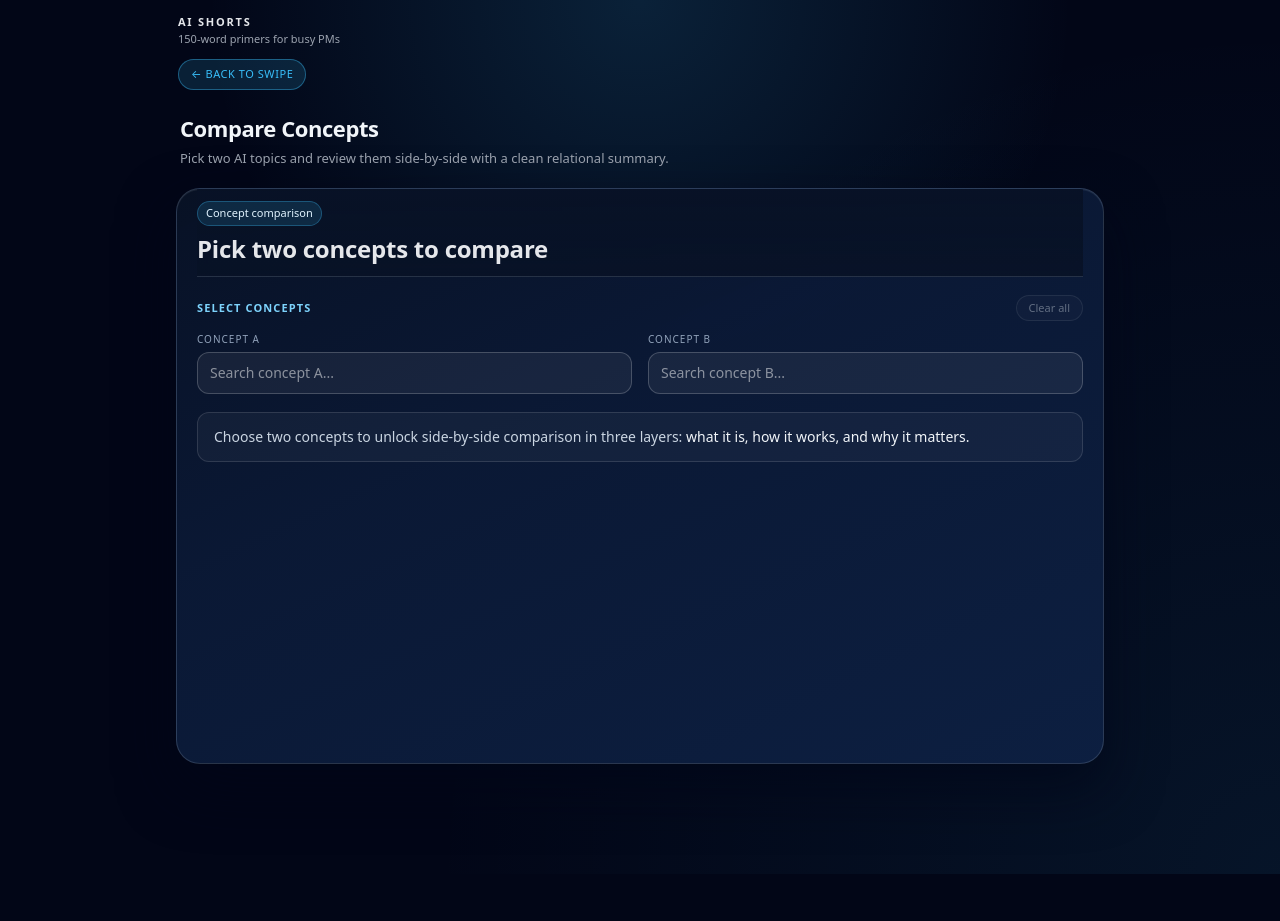
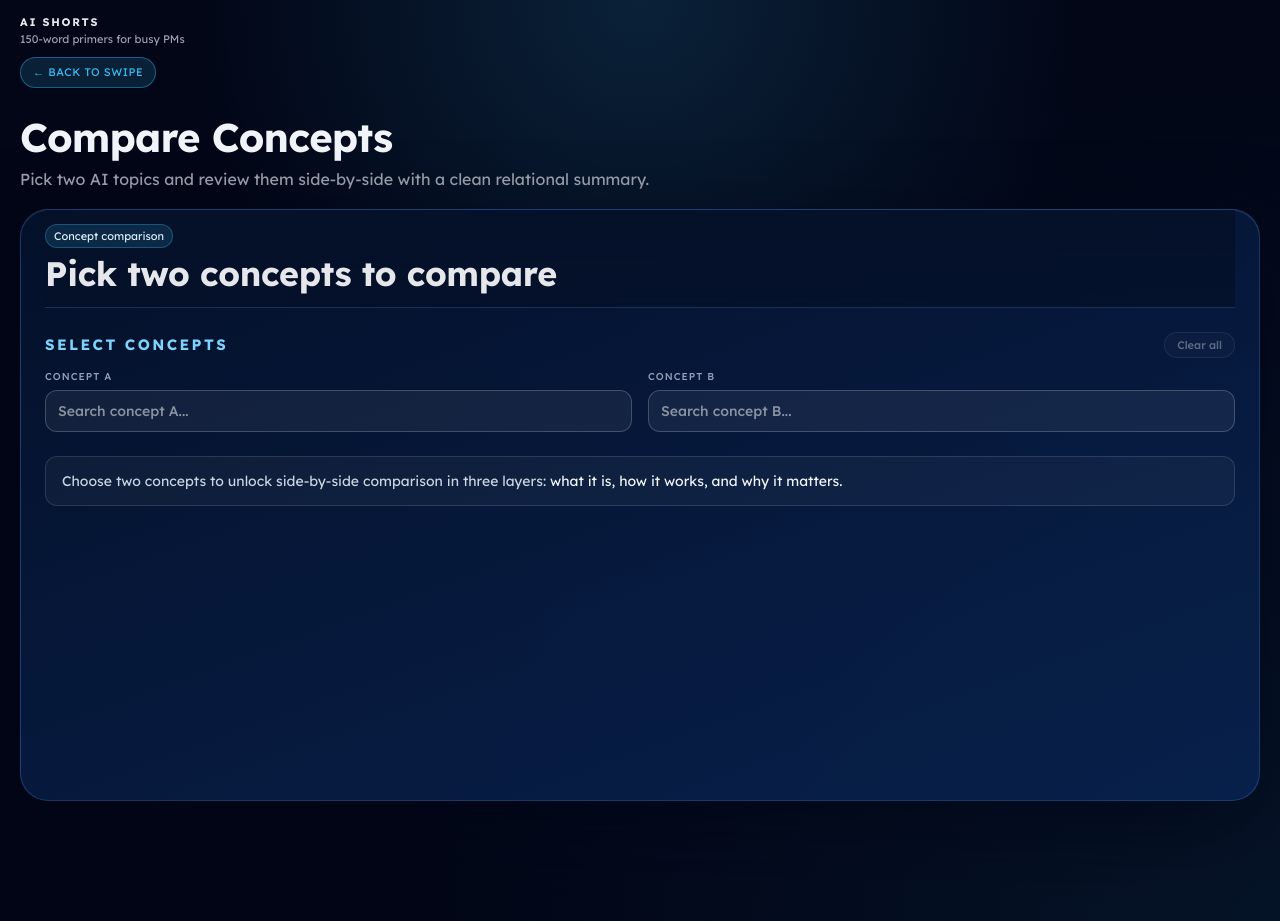
Before and after one commit to ashishgayakwar/ai-shorts, a Next.js app: page /compare in a window 1280 px wide. Before the commit the page ends 874 px from the top, so only its background shows below. Built offline with nearby package versions, Linux system fonts and the light colour scheme.

Commit message:
Refine swipe styling, home header nav, and switch to Lexend font

```diff
--- a/app/globals.css
+++ b/app/globals.css
@@ -26,7 +26,7 @@ body {
     radial-gradient(circle at bottom right, rgba(56, 189, 248, 0.08), transparent 55%),
     #020617 !important;
   color: var(--text-main);
-  font-family: system-ui, -apple-system, "SF Pro Text", "Segoe UI", sans-serif;
+  font-family: var(--font-lexend), system-ui, -apple-system, "SF Pro Text", "Segoe UI", sans-serif;
 }
 
 /* -------------------------------------------------------
@@ -34,7 +34,7 @@ body {
 ------------------------------------------------------- */
 .ai-shorts-shell {
   min-height: 100vh;
-  max-width: 960px;
+  max-width: 1280px;
   margin: 0 auto;
   display: flex;
   flex-direction: column;
@@ -45,18 +45,18 @@ body {
   display: flex;
   align-items: flex-start;
   justify-content: center;
-  padding: 12px 16px 20px;
+  padding: 10px 20px 24px;
 }
 
 /* -------------------------------------------------------
    TOPBAR (CARDS + QUIZ)
 ------------------------------------------------------- */
 .ai-shorts-topbar {
-  padding: 14px 18px 2px;
+  padding: 14px 20px 2px;
   display: flex;
   flex-direction: column;
   align-items: flex-start;
-  gap: 6px;
+  gap: 4px;
 }
 
 .ai-shorts-brand-title {
@@ -117,21 +117,22 @@ body {
    HERO (SHARED)
 ------------------------------------------------------- */
 .ai-shorts-hero {
-  padding: 10px 20px 8px;
-  margin-top: 10px;
+  padding: 14px 20px 8px;
+  margin-top: 12px;
 }
 
 .ai-shorts-hero-title {
-  font-size: 22px;
+  font-size: clamp(28px, 3.4vw, 40px);
   font-weight: 700;
   letter-spacing: -0.02em;
   color: #f1f5f9;
   margin: 0;
+  line-height: 1.08;
 }
 
 .ai-shorts-hero-sub {
-  margin: 4px 0 0;
-  font-size: 13px;
+  margin: 8px 0 0;
+  font-size: 16px;
   color: var(--text-muted);
 }
 
@@ -168,23 +169,23 @@ body {
 .card-stack-wrapper {
   width: 100%;
   margin: 0 auto;
-  padding-bottom: 90px;
+  padding-bottom: 96px;
 }
 
 .swipe-card {
   width: 100%;
-  height: clamp(460px, 72vh, 760px);
-  min-height: 440px;
-  border-radius: 24px;
+  height: clamp(520px, 74vh, 920px);
+  min-height: 520px;
+  border-radius: 28px;
   background: linear-gradient(
-    155deg,
-    rgba(8, 18, 38, 0.96) 0%,
-    rgba(11, 26, 55, 0.94) 40%,
-    rgba(13, 32, 66, 0.97) 100%
+    160deg,
+    rgba(4, 17, 43, 0.94) 0%,
+    rgba(7, 28, 66, 0.92) 60%,
+    rgba(8, 34, 78, 0.92) 100%
   );
-  border: 1px solid rgba(148, 163, 184, 0.24);
+  border: 1px solid rgba(96, 165, 250, 0.25);
   box-shadow:
-    0 24px 56px rgba(2, 6, 23, 0.68),
+    0 30px 84px rgba(2, 6, 23, 0.62),
     inset 0 1px 0 rgba(226, 232, 240, 0.08);
   display: flex;
   flex-direction: column;
@@ -206,7 +207,7 @@ body {
 .swipe-card-inner {
   flex: 1;
   overflow-y: auto;
-  padding: 0 20px 24px;
+  padding: 0 24px 30px;
   -webkit-overflow-scrolling: touch;
 }
 
@@ -215,15 +216,15 @@ body {
   position: sticky;
   top: 0;
   z-index: 5;
-  padding-bottom: 12px;
-  padding-top: 12px;
-  margin-bottom: 10px;
+  padding-bottom: 14px;
+  padding-top: 14px;
+  margin-bottom: 14px;
   background: linear-gradient(
     to bottom,
-    rgba(8, 18, 38, 0.98),
-    rgba(8, 18, 38, 0.88)
+    rgba(5, 17, 41, 0.96),
+    rgba(5, 17, 41, 0.86)
   );
-  border-bottom: 1px solid rgba(148, 163, 184, 0.22);
+  border-bottom: 1px solid rgba(96, 165, 250, 0.22);
   backdrop-filter: blur(6px);
 }
 
@@ -249,36 +250,36 @@ body {
 }
 
 .swipe-card-title {
-  font-size: clamp(20px, 2.2vw, 24px);
+  font-size: clamp(26px, 3.2vw, 34px);
   font-weight: 700;
-  line-height: 1.25;
+  line-height: 1.08;
   letter-spacing: -0.01em;
 }
 
 /* Sections */
 .swipe-card-section {
-  margin-top: 18px;
+  margin-top: 24px;
   flex-shrink: 0;
 }
 
 .swipe-card-section-title {
-  font-size: 11px;
+  font-size: 15px;
   font-weight: 700;
   text-transform: uppercase;
-  letter-spacing: 0.1em;
+  letter-spacing: 0.16em;
   color: #7dd3fc;
-  margin-bottom: 8px;
+  margin-bottom: 12px;
 }
 
 .swipe-card-summary {
-  font-size: 14px;
+  font-size: 15px;
   line-height: 1.68;
   color: var(--text-main);
 }
 
 .swipe-card-summary p {
-  margin: 6px 0;
-  font-size: 14px;
+  margin: 8px 0;
+  font-size: 15px;
   line-height: 1.68;
   color: #dbe7f4;
 }
@@ -297,42 +298,43 @@ body {
     rgba(2, 6, 23, 0.96),
     rgba(2, 6, 23, 0.8)
   );
-  padding: 10px 12px calc(10px + env(safe-area-inset-bottom));
+  padding: 12px 20px calc(12px + env(safe-area-inset-bottom));
   z-index: 9;
   width: 100%;
-  border-top: 1px solid rgba(148, 163, 184, 0.2);
+  border-top: 1px solid rgba(96, 165, 250, 0.18);
   backdrop-filter: blur(6px);
 }
 
 .swipe-nav {
   width: 100%;
-  max-width: 560px;
+  max-width: 1280px;
   display: flex;
   justify-content: space-between;
   align-items: center;
   color: var(--text-muted);
-  font-size: 13px;
+  font-size: 15px;
   gap: 10px;
 }
 
 .swipe-nav-btn {
   border: 1px solid rgba(56, 189, 248, 0.35);
-  background: rgba(56, 189, 248, 0.12);
+  background: rgba(5, 34, 78, 0.66);
   color: #e0f2fe;
-  padding: 8px 12px;
+  padding: 10px 26px;
   cursor: pointer;
   border-radius: 999px;
   font-weight: 600;
   letter-spacing: 0.02em;
-  min-width: 110px;
+  min-width: 150px;
 }
 .swipe-nav-btn:hover:not(:disabled) {
-  background: rgba(56, 189, 248, 0.2);
+  background: rgba(9, 54, 110, 0.84);
   color: #f0f9ff;
 }
 .swipe-nav-btn:disabled {
-  opacity: 0.35;
+  opacity: 0.44;
   cursor: default;
+  border-color: rgba(71, 85, 105, 0.42);
 }
 
 /* -------------------------------------------------------
@@ -645,11 +647,11 @@ body {
   }
 
   .swipe-card-title {
-    font-size: 19px;
+    font-size: 24px;
   }
 
   .swipe-card-summary p {
-    font-size: 13px;
+    font-size: 14px;
     line-height: 1.62;
   }
 
@@ -727,18 +729,18 @@ body {
 .module-filter-select {
   width: 100%;
   display: block;
-  padding: 5px 40px 5px 14px; /* space for arrow */
-  font-size: 12px;
+  padding: 10px 42px 10px 14px; /* space for arrow */
+  font-size: 16px;
   color: #ffffff;
   background: rgba(255, 255, 255, 0.05); /* subtle background */
-  border: 1px solid rgba(255, 255, 255, 0.25); /* visible clean border */
-  border-radius: 12px;
+  border: 1px solid rgba(148, 163, 184, 0.4); /* visible clean border */
+  border-radius: 14px;
   appearance: none;
   -webkit-appearance: none;
   -moz-appearance: none;
   outline: none;
   cursor: pointer;
-  margin-top: 5px;
+  margin-top: 6px;
 }
 
 /* Dropdown arrow */
--- a/app/layout.tsx
+++ b/app/layout.tsx
@@ -1,11 +1,11 @@
 import type { Metadata } from "next";
-import { Geist, Geist_Mono } from "next/font/google";
+import { Lexend, Geist_Mono } from "next/font/google";
 import "./globals.css";
 import Script from "next/script";
 import Providers from "./providers";
 
-const geistSans = Geist({
-  variable: "--font-geist-sans",
+const lexend = Lexend({
+  variable: "--font-lexend",
   subsets: ["latin"],
 });
 
@@ -68,7 +68,7 @@ export default function RootLayout({
         </Script>
       </head>
 
-      <body className={`${geistSans.variable} ${geistMono.variable} antialiased`}>
+      <body className={`${lexend.variable} ${geistMono.variable} antialiased`}>
         {/* ✅ Google Tag Manager (noscript) */}
         <noscript>
           <iframe
--- a/app/page.tsx
+++ b/app/page.tsx
@@ -28,6 +28,12 @@ const learningTracks = [
   },
 ];
 
+const headerLinks = [
+  { label: "Quiz", href: "/swipe?mode=quiz" },
+  { label: "Visualize", href: "/swipe?mode=visualize" },
+  { label: "Compare Concepts", href: "/compare" },
+];
+
 export default async function Home() {
   const session = await getServerSession(authOptions);
   const userLabel = session?.user?.name || session?.user?.email;
@@ -41,7 +47,7 @@ export default async function Home() {
 
       <div className="relative mx-auto flex min-h-screen w-full max-w-6xl flex-col px-5 py-6 sm:px-8 sm:py-8">
         <header className="rounded-2xl border border-white/15 bg-white/5 px-4 py-3 backdrop-blur-xl sm:px-6">
-          <div className="flex flex-wrap items-center justify-between gap-3">
+          <div className="flex items-center justify-between gap-3">
             <div className="flex items-center gap-3">
               <div className="flex h-10 w-10 items-center justify-center rounded-xl border border-white/20 bg-white/10">
                 <Image src="/favicon.ico" alt="AI PM World" width={20} height={20} priority />
@@ -53,6 +59,18 @@ export default async function Home() {
                 <p className="text-xs text-slate-300/80">Learn. Build. Ship AI products.</p>
               </div>
             </div>
+
+            <nav className="hidden items-center gap-2 md:flex">
+              {headerLinks.map((item) => (
+                <Link
+                  key={item.href}
+                  href={item.href}
+                  className="rounded-full border border-white/20 bg-white/[0.04] px-3 py-1.5 text-xs font-semibold text-slate-200 transition hover:border-cyan-200/45 hover:bg-cyan-300/15 hover:text-cyan-50"
+                >
+                  {item.label}
+                </Link>
+              ))}
+            </nav>
 
             <div className="flex flex-wrap items-center gap-2">
               {userLabel ? (
@@ -74,6 +92,28 @@ export default async function Home() {
                   </Link>
                 </>
               ) : null}
+
+              <details className="relative md:hidden">
+                <summary className="list-none cursor-pointer rounded-full border border-white/20 bg-white/[0.06] px-3 py-1.5 text-xs font-semibold text-slate-100 transition hover:bg-white/10">
+                  Menu
+                </summary>
+                <div className="absolute right-0 top-10 z-30 w-64 rounded-2xl border border-white/15 bg-[#061126]/95 p-3 shadow-[0_14px_42px_rgba(2,6,23,0.55)] backdrop-blur-xl">
+                  <div className="mb-2 text-[10px] font-semibold uppercase tracking-[0.14em] text-slate-400">
+                    Quick Access
+                  </div>
+                  <div className="grid gap-2">
+                    {headerLinks.map((item) => (
+                      <Link
+                        key={item.href}
+                        href={item.href}
+                        className="rounded-xl border border-white/15 bg-white/[0.04] px-3 py-2 text-sm font-medium text-slate-100 transition hover:border-cyan-200/45 hover:bg-cyan-300/15"
+                      >
+                        {item.label}
+                      </Link>
+                    ))}
+                  </div>
+                </div>
+              </details>
             </div>
           </div>
         </header>
@@ -93,34 +133,6 @@ export default async function Home() {
               Move from fundamentals to applied AI PM workflows with concise modules,
               swipe concepts, and interview-grade case practice in one place.
             </p>
-
-            <div className="mt-6 flex flex-wrap gap-2">
-              <Link
-                href="/swipe?mode=quiz"
-                className="inline-flex items-center gap-2 rounded-xl border border-cyan-200/30 bg-cyan-400/12 px-4 py-2 text-sm font-semibold text-cyan-100 transition hover:-translate-y-0.5 hover:border-cyan-200/55 hover:bg-cyan-300/18"
-              >
-                <span className="h-2 w-2 rounded-full bg-cyan-300" />
-                Quiz Mode
-                <span className="text-cyan-200">›</span>
-              </Link>
-              <Link
-                href="/swipe?mode=visualize"
-                className="inline-flex items-center gap-2 rounded-xl border border-emerald-200/30 bg-emerald-400/12 px-4 py-2 text-sm font-semibold text-emerald-100 transition hover:-translate-y-0.5 hover:border-emerald-200/55 hover:bg-emerald-300/18"
-              >
-                <span className="h-2 w-2 rounded-full bg-emerald-300" />
-                Visualize
-                <span className="text-emerald-200">›</span>
-              </Link>
-              <Link
-                href="/compare"
-                className="inline-flex items-center gap-2 rounded-xl border border-sky-200/30 bg-sky-400/12 px-4 py-2 text-sm font-semibold text-sky-100 transition hover:-translate-y-0.5 hover:border-sky-200/55 hover:bg-sky-300/18"
-              >
-                <span className="h-2 w-2 rounded-full bg-sky-300" />
-                Compare Concepts
-                <span className="text-sky-200">›</span>
-              </Link>
-            </div>
-
           </section>
 
           <section className="mt-10 grid gap-4 md:grid-cols-3">
```
